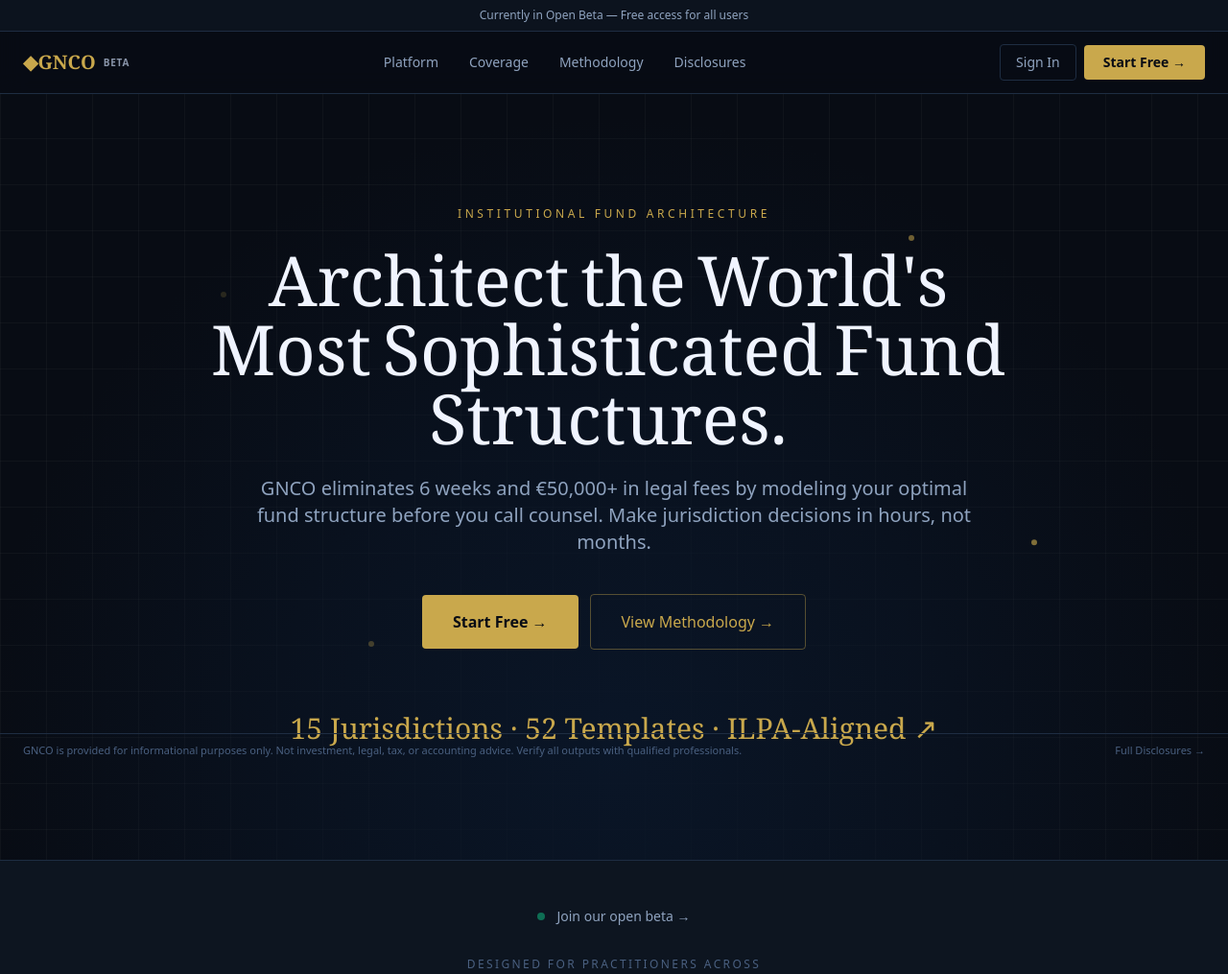
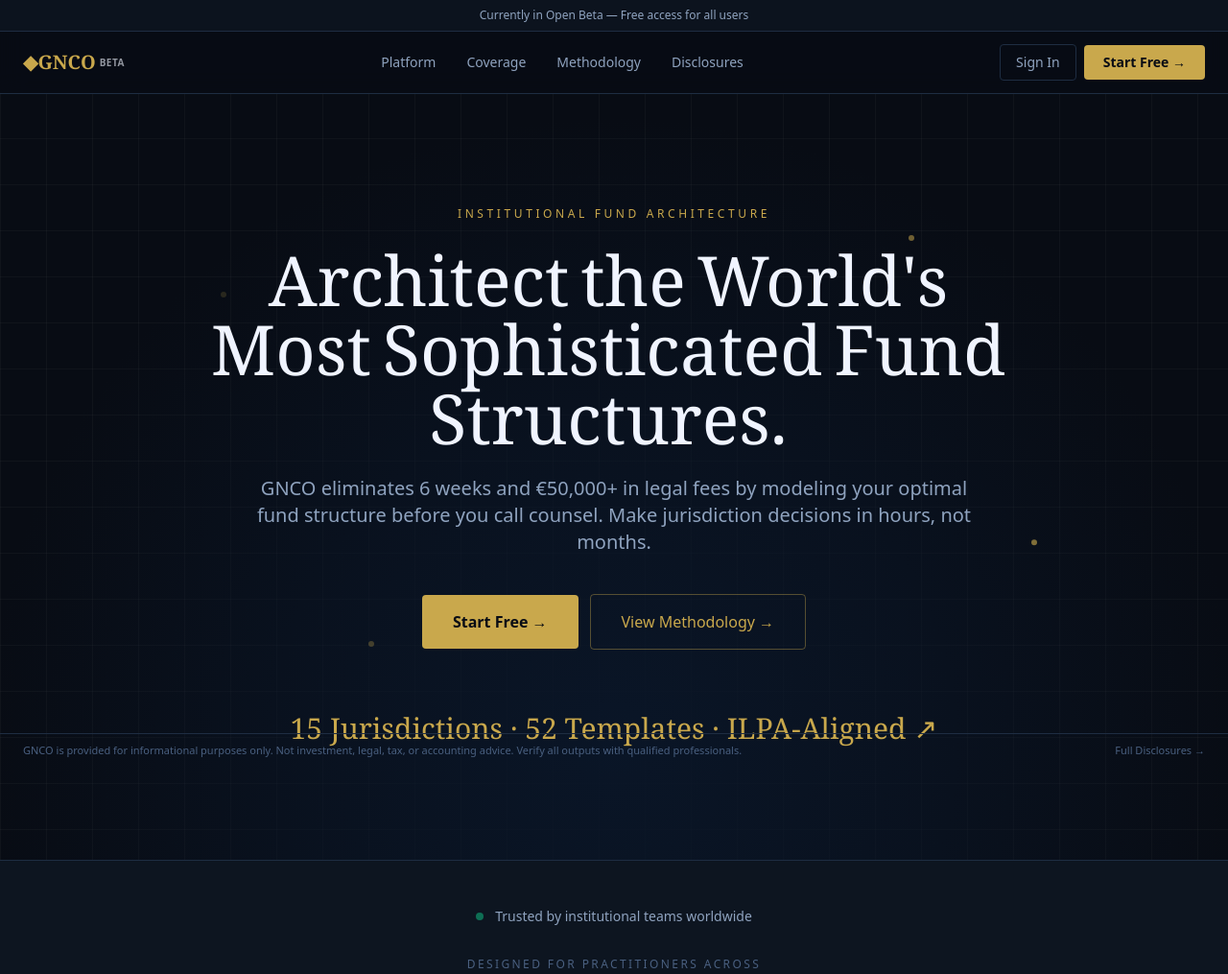
Before and after one commit to hugelifecy-arch/GNCO-2.0, a Next.js app in the folder gnco-platform/: page / in a window 1280 px wide. Shown: the top 1015 px of the page at 96% size. Built offline with nearby package versions, Linux system fonts and the light colour scheme; no server answers.

Commit message:
Refine beta branding and unify marketing CTAs

```diff
--- a/gnco-platform/src/app/globals.css
+++ b/gnco-platform/src/app/globals.css
@@ -85,10 +85,11 @@
 }
 
 .beta-badge {
-  color: #8a96ab;
   font-size: 10px;
   font-weight: 600;
-  letter-spacing: 0.08em;
+  letter-spacing: 0.05em;
+  margin-left: 4px;
+  opacity: 0.6;
   text-transform: uppercase;
   vertical-align: super;
 }
--- a/gnco-platform/src/components/architect/BookCallCTA.tsx
+++ b/gnco-platform/src/components/architect/BookCallCTA.tsx
@@ -61,7 +61,7 @@
             <div className="text-sm text-text-secondary">
               <span className="text-text-tertiary line-through">€1,500</span>
               <span className="ml-2 font-semibold text-accent-gold">FREE</span>
-              <span className="ml-1 text-text-tertiary">(Beta Launch Offer)</span>
+              <span className="ml-1 text-text-tertiary">(Launch Offer)</span>
             </div>
           </div>
 
--- a/gnco-platform/src/components/landing/CredibilityStrip.tsx
+++ b/gnco-platform/src/components/landing/CredibilityStrip.tsx
@@ -7,7 +7,7 @@
             <div className="h-2 w-2 animate-pulse rounded-full bg-accent-green" />
             <div className="absolute inset-0 h-2 w-2 animate-ping rounded-full bg-accent-green opacity-75" />
           </div>
-          <p className="text-sm text-text-secondary">Join our open beta →</p>
+          <p className="text-sm text-text-secondary">Trusted by institutional teams worldwide</p>
         </div>
 
         <p className="mb-6 text-center text-xs uppercase tracking-[0.2em] text-text-tertiary">Designed for practitioners across</p>
--- a/gnco-platform/src/components/landing/MarketingFooter.tsx
+++ b/gnco-platform/src/components/landing/MarketingFooter.tsx
@@ -10,7 +10,7 @@
             <span className="font-serif text-2xl text-accent-gold">GNCO</span>
           </div>
           <p className="text-sm text-text-secondary">Global Fund Architecture for Family Offices</p>
-          <p className="text-sm text-text-tertiary">© 2026 GNCO. All rights reserved.</p>
+          <p className="text-sm text-text-tertiary">© 2026 GNCO Ltd. All rights reserved.</p>
         </div>
 
         <div className="space-y-2">
--- a/gnco-platform/src/components/landing/PricingSection.tsx
+++ b/gnco-platform/src/components/landing/PricingSection.tsx
@@ -8,9 +8,9 @@
 
         <div className="mx-auto mt-12 max-w-3xl rounded-2xl border border-accent-gold/40 bg-bg-elevated p-8 shadow-[0_0_0_1px_rgba(212,175,55,0.08)]">
           <p className="inline-flex rounded-full border border-accent-green/30 bg-accent-green/10 px-3 py-1 text-xs font-semibold uppercase tracking-[0.18em] text-accent-green">
-            Open Beta
+            Free Access
           </p>
-          <h3 className="mt-5 font-serif text-3xl text-text-primary">Open Beta</h3>
+          <h3 className="mt-5 font-serif text-3xl text-text-primary">Free Access</h3>
           <p className="mt-2 text-4xl font-semibold text-accent-gold">Free</p>
           <p className="mt-4 text-text-secondary">
             No credit card required. Full platform access during development.
@@ -31,7 +31,7 @@
         </div>
 
         <p className="mx-auto mt-8 max-w-3xl text-center text-sm text-text-tertiary">
-          Paid plans launching Q3 2026. Beta users receive free lifetime access to core features.{' '}
+          Paid plans launching Q3 2026. Early users receive free lifetime access to core features.{' '}
           <Link href="/disclosures" className="text-accent-gold transition hover:text-accent-gold-light">
             See full terms →
           </Link>
--- a/gnco-platform/src/components/landing/RequestAccessCTA.tsx
+++ b/gnco-platform/src/components/landing/RequestAccessCTA.tsx
@@ -16,7 +16,7 @@
       >
         <div className="mb-4 flex items-center justify-center gap-2">
           <div className="h-2 w-2 animate-pulse rounded-full bg-accent-green" />
-          <p className="text-sm text-text-secondary">Join our open beta →</p>
+          <p className="text-sm text-text-secondary">Start modeling in minutes →</p>
         </div>
         <h2 className="mt-4 font-serif text-4xl text-text-primary">Start Using GNCO Today</h2>
         <p className="mt-5 text-text-secondary">
--- a/gnco-platform/src/components/navigation/NavBar.tsx
+++ b/gnco-platform/src/components/navigation/NavBar.tsx
@@ -38,9 +38,12 @@
         )}
 
         <div className="mx-auto flex h-16 w-full max-w-7xl items-center justify-between px-6">
-          <Link href="/" className="flex items-center gap-2">
-            <span className="font-serif text-[20px] font-bold leading-none text-accent-gold">◆GNCO</span>
-            <span className="beta-badge">BETA</span>
+          <Link href="/" aria-label="GNCO — Home" className="flex items-center gap-0">
+            <span className="logo-mark font-serif text-[20px] font-bold leading-none text-accent-gold">◆</span>
+            <span className="logo-text font-serif text-[20px] font-bold leading-none text-accent-gold">GNCO</span>
+            <span className="beta-badge" aria-label="Beta version">
+              BETA
+            </span>
           </Link>
 
           <nav className="hidden items-center gap-8 md:flex">
```
